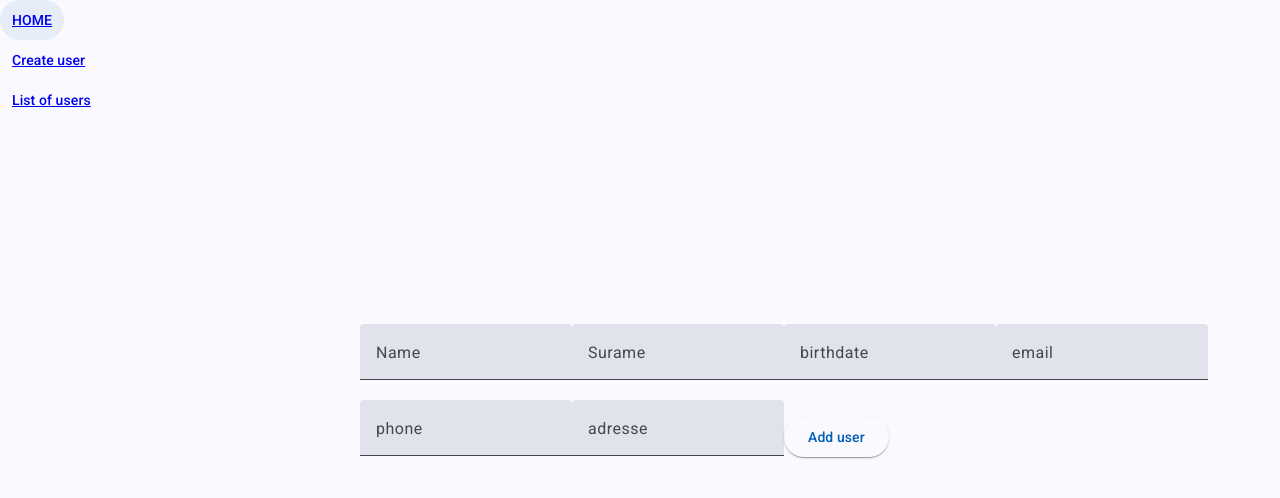
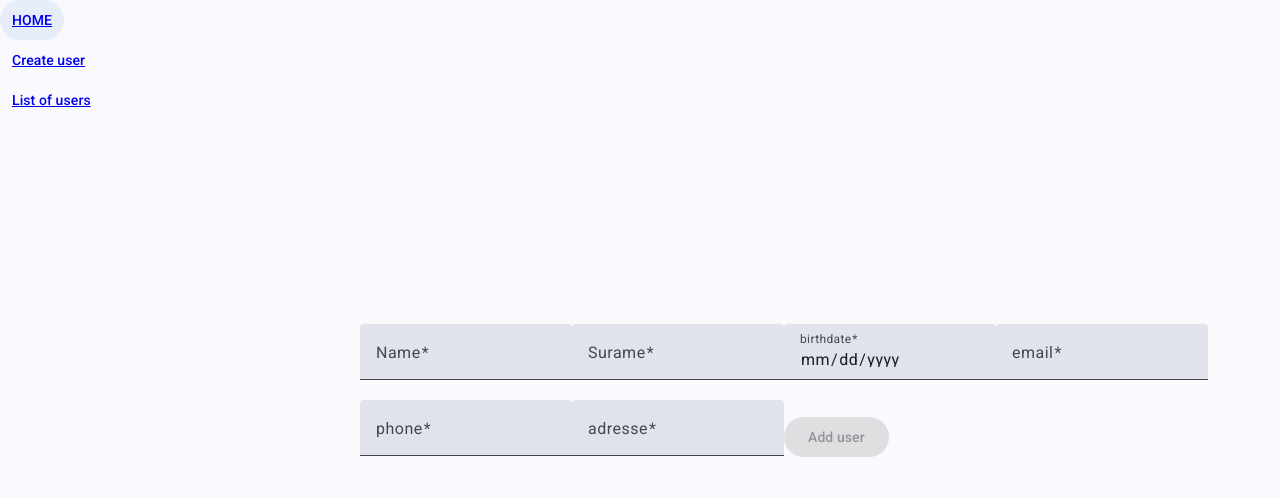
Before and after one commit to cpp-archer/AngularProject, an Angular app: page /createUser in a window 1280 px wide. Shown: the top 498 px of the page. Built offline with nearby package versions, Linux system fonts and the light colour scheme.

Commit message:
test delete et iteration new user

```diff
--- a/src/app/app.routes.ts
+++ b/src/app/app.routes.ts
@@ -9,4 +9,5 @@ export const routes: Routes = [
     {path: '' , component: HomeComponent},
     {path: 'createUser' , component: UserComponent},
     {path: 'listUser' , component: UserListComponent},
+    //{path:'editUser', component: EditUserComponent}
 ];
--- a/src/app/home/home.component.ts
+++ b/src/app/home/home.component.ts
@@ -11,4 +11,9 @@ import { MatSidenavModule } from '@angular/material/sidenav';
 })
 export class HomeComponent {
 
+
+  constructor() {
+   console.log('home component constructor');
+
+  }
 }
--- a/src/app/user-list/user-list.component.html
+++ b/src/app/user-list/user-list.component.html
@@ -21,7 +21,11 @@
           <td>{{ user.email }}</td>
           <td>{{ user.phone }}</td>
           <td>{{ user.adresse }}</td>
-          <td><button type="button" ng-click="editUser(user)">Edit</button></td>
+
+          <td><button mat-button (click)="deleteUser(user.id)"> Delete </button></td>
+          <td><button mat-button > Edit </button></td>
+          <!-- <td><button mat-button (click)="editUser(user)">Edit</button></td> -->
+
         </tr>
       </tbody>
     </table>
--- a/src/app/user-list/user-list.component.ts
+++ b/src/app/user-list/user-list.component.ts
@@ -16,4 +16,12 @@ export class UserListComponent {
     console.log(this.users);
   }
 
+  deleteUser(id: number) {
+    UserComponent.usersArray = UserComponent.usersArray.filter(user => user.id !== id);
+    console.log(UserComponent.usersArray);
+    this.users=UserComponent.usersArray; // met a jour
+    console.log(this.users);
+  }
+
+
 }
--- a/src/app/user/user.component.html
+++ b/src/app/user/user.component.html
@@ -1,14 +1,12 @@
 <div class="formulaire">
     <form [formGroup]="userForm" (ngSubmit)="AddUser()" class="addUserForm">
-        <mat-form-field appearance="fill"> <mat-label>Name</mat-label> <input matInput formControlName="name"></mat-form-field>
-        <mat-form-field appearance="fill"> <mat-label>Surame</mat-label> <input matInput formControlName="surname"></mat-form-field>
-        <mat-form-field appearance="fill"> <mat-label>birthdate</mat-label> <input matInput formControlName="birthdate"></mat-form-field>
-        <mat-form-field appearance="fill"> <mat-label>email</mat-label> <input matInput formControlName="email"></mat-form-field>
-        <mat-form-field appearance="fill"> <mat-label>phone</mat-label> <input matInput formControlName="phone"></mat-form-field>
-        <mat-form-field appearance="fill"> <mat-label>adresse</mat-label> <input matInput formControlName="adresse"></mat-form-field>
+        <mat-form-field appearance="fill"> <mat-label>Name</mat-label> <input type="text"   matInput  formControlName="name" ></mat-form-field>
+        <mat-form-field appearance="fill"> <mat-label>Surame</mat-label> <input type="text"  matInput  formControlName="surname" ></mat-form-field>
+        <mat-form-field appearance="fill"> <mat-label>birthdate</mat-label> <input type="date"   matInput  formControlName="birthdate" ></mat-form-field>
+        <mat-form-field appearance="fill"> <mat-label>email</mat-label> <input type="email"   matInput  formControlName="email" ></mat-form-field>
+        <mat-form-field appearance="fill"> <mat-label>phone</mat-label> <input type="number"   matInput  formControlName="phone" ></mat-form-field>
+        <mat-form-field appearance="fill"> <mat-label>adresse</mat-label> <input type="text"   matInput  formControlName="adresse" ></mat-form-field>
 
-        <button mat-raised-button type="submit">Add user</button>
-
-
+        <button mat-raised-button type="submit" [disabled]="userForm.invalid">Add user</button>
     </form>
 </div>
--- a/src/app/user/user.component.ts
+++ b/src/app/user/user.component.ts
@@ -4,7 +4,7 @@ import { MatFormField, MatInputModule } from '@angular/material/input';
 import { MatFormFieldModule } from '@angular/material/form-field';
 import { MatButtonModule } from '@angular/material/button';
 import { CommonModule } from '@angular/common';
-
+import { Validators } from '@angular/forms';
 @Component({
   selector: 'app-user',
   imports: [MatInputModule,MatFormFieldModule,MatButtonModule,MatFormField,ReactiveFormsModule,CommonModule],
@@ -18,6 +18,8 @@ export class UserComponent implements OnInit {
   static usersArray: any[] = []; //stock
   nextId: number = 1;
 
+  //currentEditId: number | null = null; // for edit user
+
   constructor() {
 
   }
@@ -25,42 +27,59 @@ export class UserComponent implements OnInit {
   ngOnInit()
   {
 
-    this.userForm= new FormGroup({
+//     this.userForm= new FormGroup({
 
-    name: new FormControl(''),
-    surname: new FormControl(''),
-    birthdate: new FormControl(''),
-    email: new FormControl(''),
-    phone: new FormControl(''),
-    adresse : new FormControl(''),
+//     name: new FormControl('',),
+//     surname: new FormControl(''),
+//     birthdate: new FormControl(''),
+//     email: new FormControl(''),
+//     phone: new FormControl(''),
+//     adresse : new FormControl(''),
+// });
 
+  this.userForm = new FormGroup({
+    name: new FormControl('', Validators.required),
+    surname: new FormControl('', Validators.required),
+    birthdate: new FormControl('', Validators.required),
+    email: new FormControl('', [Validators.required, Validators.email]),
+    phone: new FormControl('', Validators.required),
+    adresse: new FormControl('', Validators.required),
+  });
 
-});}
-ngOnchanges() {
-
-  this.userForm.patchValue(UserComponent.usersArray);
 
 }
 
+
+// ngOnchanges() {
+
+//   this.userForm.patchValue(UserComponent.usersArray);
+
+// }
+
 AddUser() {
+
   const newUser = { id: this.nextId, ...this.userForm.value };
   // const newUser = this.userForm.value;
   // newUser.id = this.nextId;
-  console.log(newUser);
+  console.log('id = ' + this.nextId);
+  console.log('from user comp => ' + newUser);
   UserComponent.usersArray.push(newUser);
   this.userForm.reset();
   this.nextId++;
   console.log(UserComponent.usersArray);
 
-  };
+}
 
-
-
-
-  EditUser(){
-
+  EditUser(user: any) {
+    // this.userForm.setValue({
+    //   name: user.name,
+    //   surname: user.surname,
+    //   birthdate: user.birthdate,
+    //   email: user.email,
+    //   phone: user.phone,
+    //   adresse: user.adresse
+    // });
+    // this.currentEditId = user.id;
   }
 
-
-
 }
```
